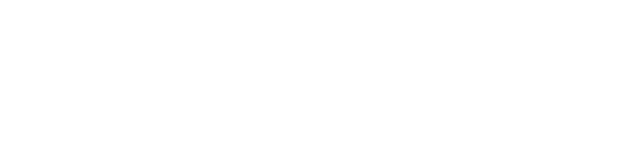
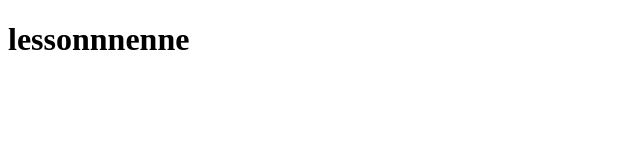
Before and after one commit to nastyakazakova/lesson10, a website: page src/index.html in a window 1280 px wide. Shown: the whole page, without its empty margins (0-640 px from the left). Drawn offline with Linux system fonts and the light colour scheme.

Commit message:
Update index.html

```diff
--- a/src/index.html
+++ b/src/index.html
@@ -7,6 +7,6 @@
     <title>Document</title>
 </head>
 <body>
-
+    <h1>lessonnnenne</h1>
 </body>
 </html>
```
